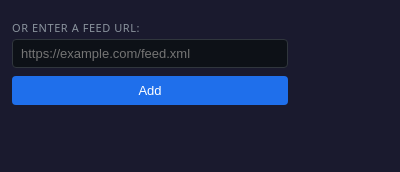
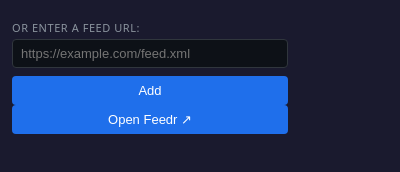
Before and after one commit to kmcheung12/feedr, a browser extension: page popup/popup.html in a window 400 px wide. Drawn offline with Linux system fonts and the light colour scheme.

Commit message:
feat: add Open Feedr button to popup HTML

```diff
--- a/popup/popup.html
+++ b/popup/popup.html
@@ -18,6 +18,7 @@
       <button id="btn-add-manual">Add</button>
     </div>
     <p id="message" class="message hidden"></p>
+    <button id="btn-open-feedr">Open Feedr ↗</button>
   </div>
   <script src="../lib/constants.js"></script>
   <script src="popup.js"></script>
```
